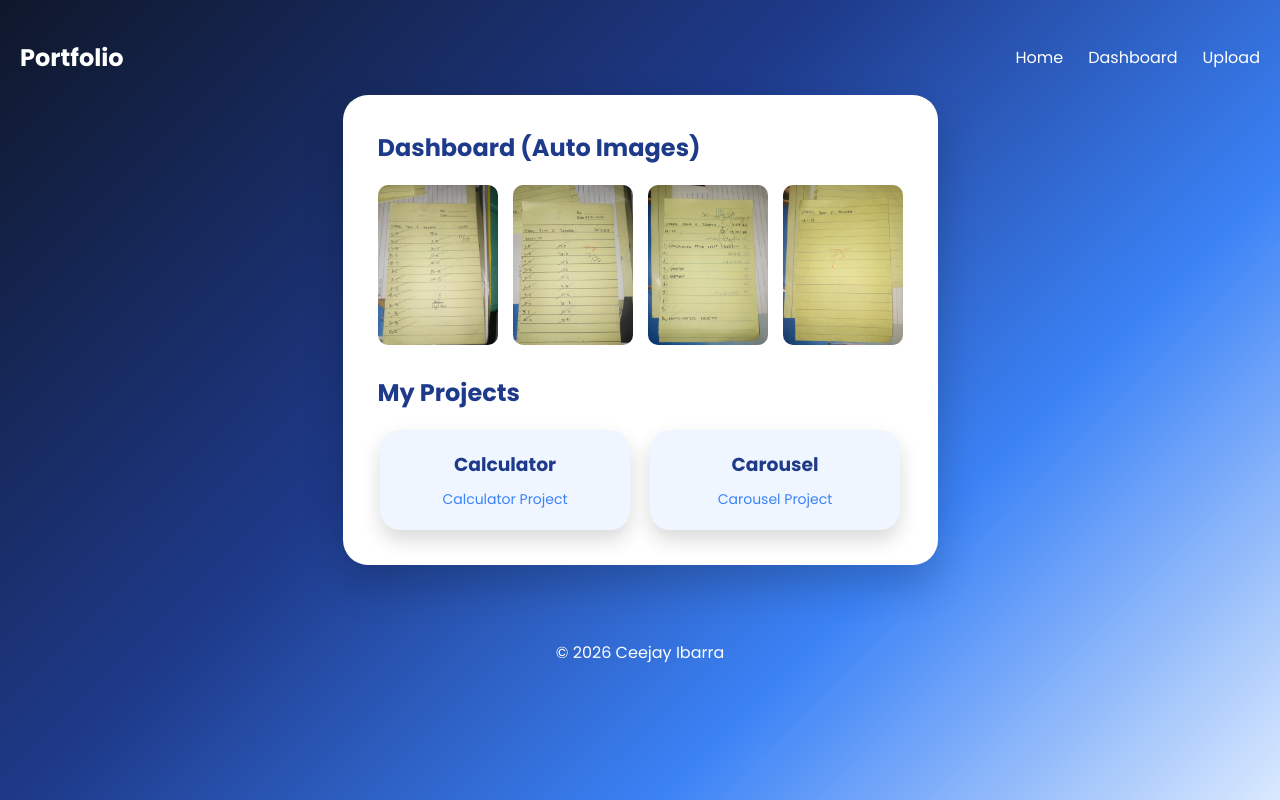
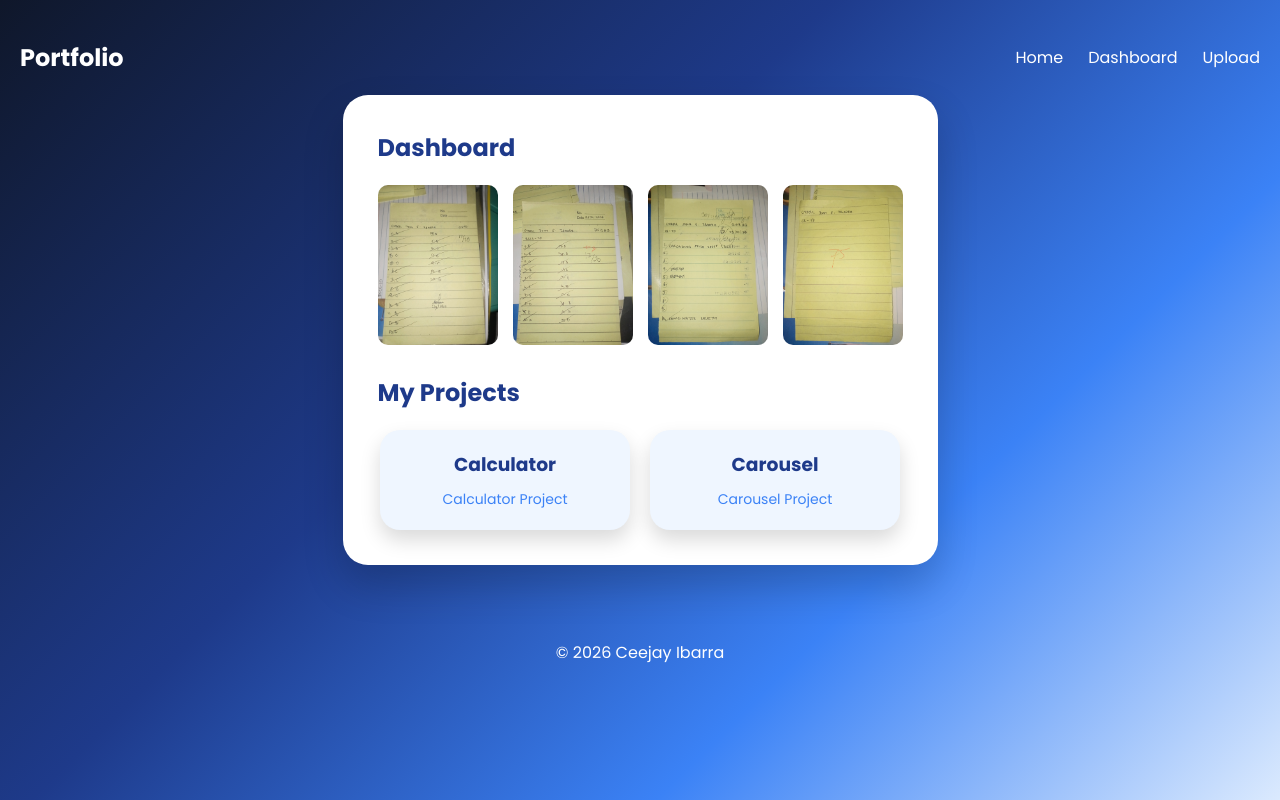
Before and after one commit to cyrellejohnibarra-ship-it/Portfolio, a plain HTML site: page index.html in a window 1280 px wide. Both pictures are taken after a click on the item "Dashboard". Drawn offline with Linux system fonts and the light colour scheme.

Commit message:
Update index.html

```diff
--- a/index.html
+++ b/index.html
@@ -164,7 +164,7 @@ color:white;
 margin-top:40px;
 }
 
-/* PROJECT CARDS */
+
 .project-grid{
 display:flex;
 gap:20px;
@@ -245,7 +245,7 @@ font-size:14px;
 <div id="dashboard" class="page">
 <div class="section">
 
-<h2>Dashboard (Auto Images)</h2>
+<h2>Dashboard</h2>
 
 <div style="display:flex;flex-wrap:wrap;gap:15px;margin-bottom:30px;">
   <img src="ceejaych/f9c1ab2e-a559-4ae1-89cb-c917db98897b.jpg" onclick="openViewer(this.src)" style="width:120px;border-radius:10px;">
```
